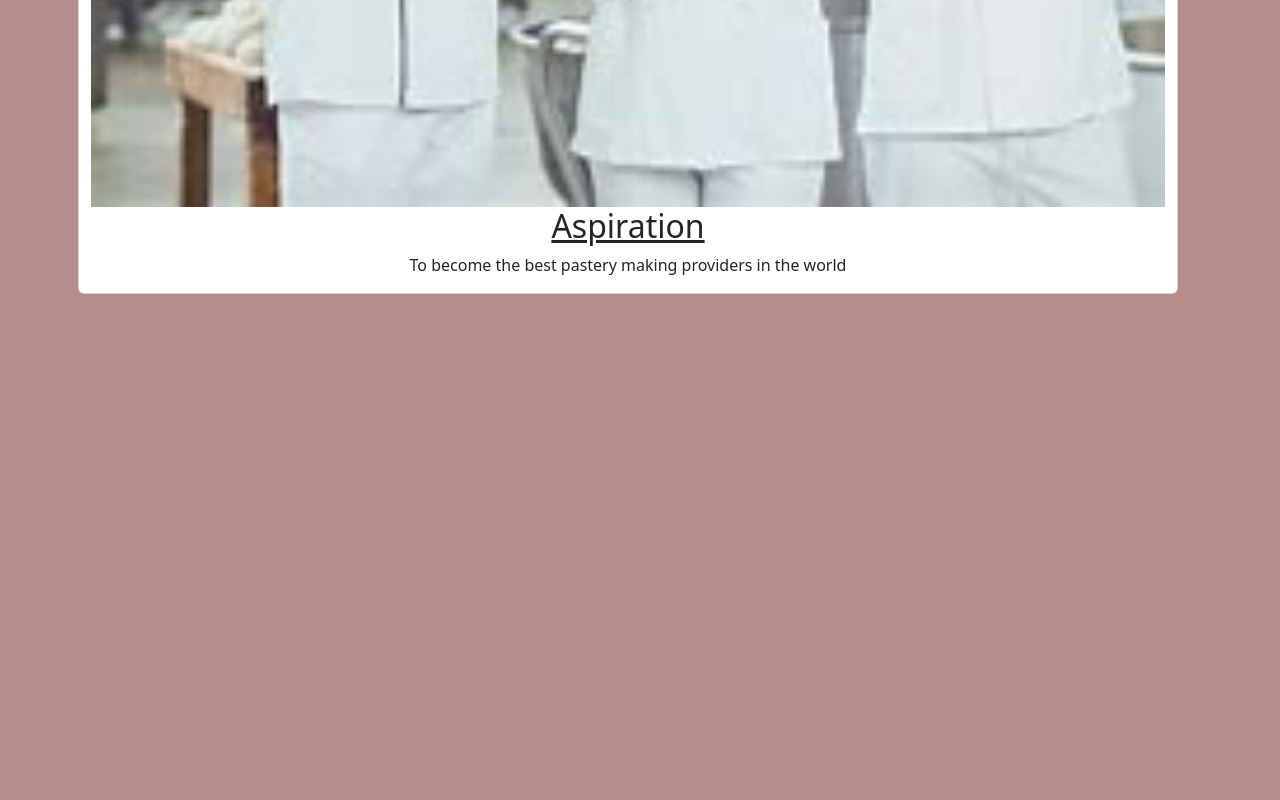
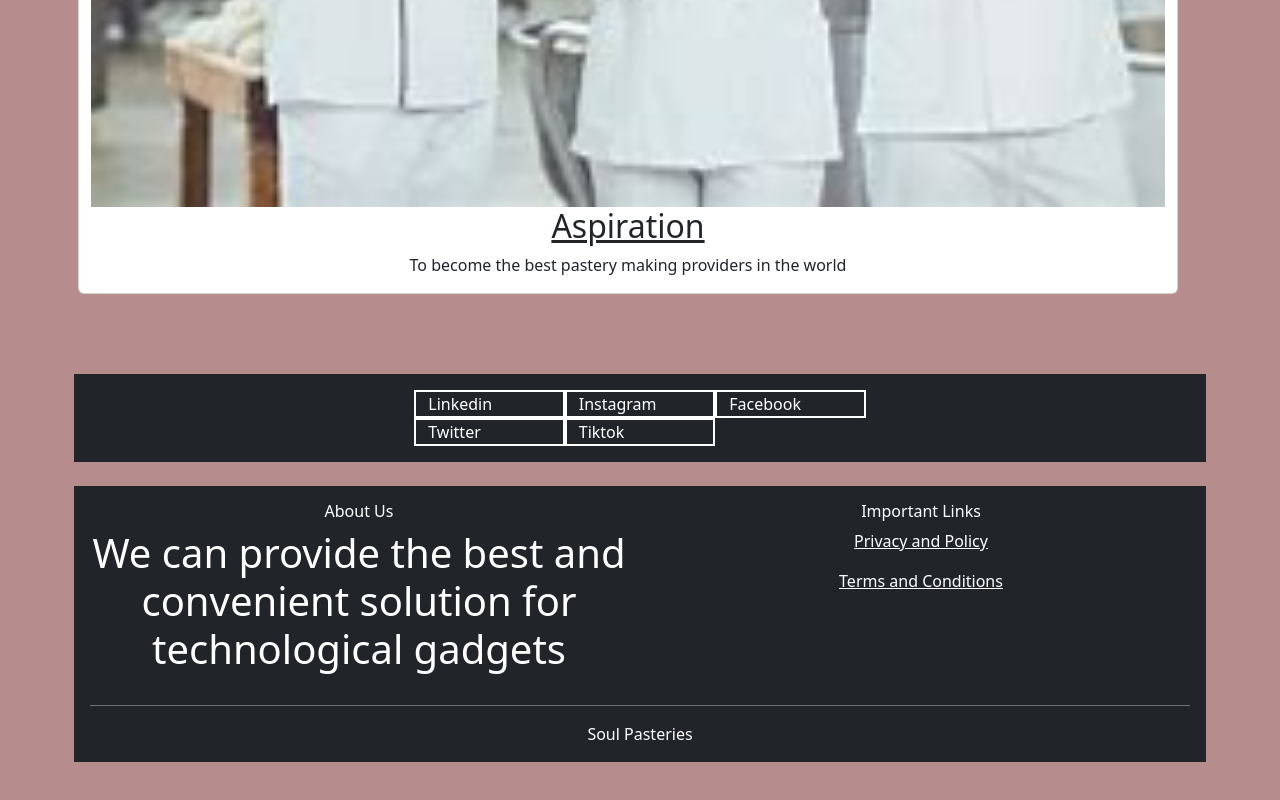
Before and after one commit to Nathan-design-creator/project-31, a plain HTML site: page index.html in a window 1280 px wide. Shown: the part 2484-3284 px from the top of the page. Before the commit the page ends 2874 px from the top, so only its background shows below. Drawn offline with nearby package versions, Linux system fonts and the light colour scheme.

Commit message:
project 33 completed

```diff
--- a/index.html
+++ b/index.html
@@ -68,6 +68,47 @@
             </section>
 
 
+            <section class="container-fluid mt-4 p-3 bg-dark d-flex justify-content-center">
+                <div class="row">
+                    <div class="col-sm-4 text-white border border-2 border-white">
+                        <i class="fa-brands fa-linkedin"></i> Linkedin
+                    </div>
+                    <div class="col-sm-4 text-white border border-2 border-white">
+                        <i class="fa-brands fa-instagram"></i> Instagram
+                    </div>
+                    <div class="col-sm-4 text-white border border-2 border-white">
+                        <i class="fa-brands fa-facebook"></i> Facebook
+                    </div>
+                    <div class="col-sm-4 text-white border border-2 border-white">
+                        <i class="fa-brands fa-x-twitter"></i> Twitter
+                    </div>
+                    <div class="col-sm-4 text-white border border-2 border-white">
+                        <i class="fa-brands fa-tiktok"></i> Tiktok
+                    </div>
+                </div>
+            </section>
+
+            <section class="container-fluid p-3 mt-4 bg-dark">
+                <div class="row text-white text-center">
+                    <div class="col-sm-6">
+                        <h6>About Us</h6>
+                        <p class="display-6">We can provide the best and convenient solution for technological gadgets
+                        </p>
+                    </div>
+                    <div class="col-sm-6">
+                        <h6>Important Links</h6>
+                        <p><a href="#" class="text-white">Privacy and Policy</a></p>
+                        <p><a href="#" class="text-white">Terms and Conditions</a></p>
+                    </div>
+                </div>
+
+                <div class="text-center text-white mt-3 border-top pt-3 border-secondary">
+                    <i class="fa-regular fa-copyright"></i> Soul Pasteries
+                </div>
+            </section>
+
+
+
 
 
             <script src="https://cdn.jsdelivr.net/npm/bootstrap@5.3.3/dist/js/bootstrap.bundle.min.js"
```
